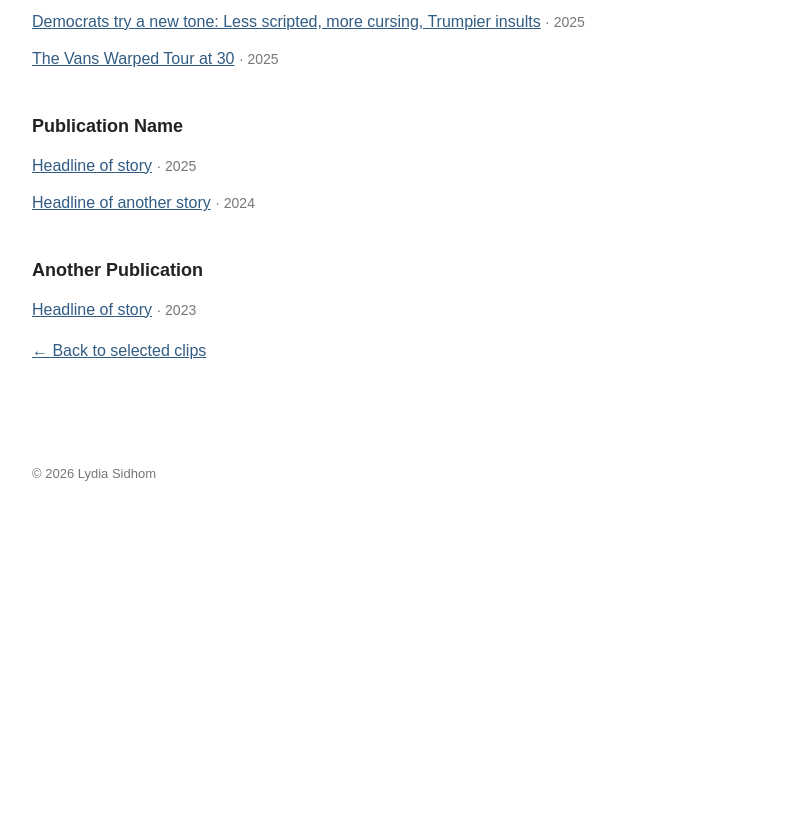
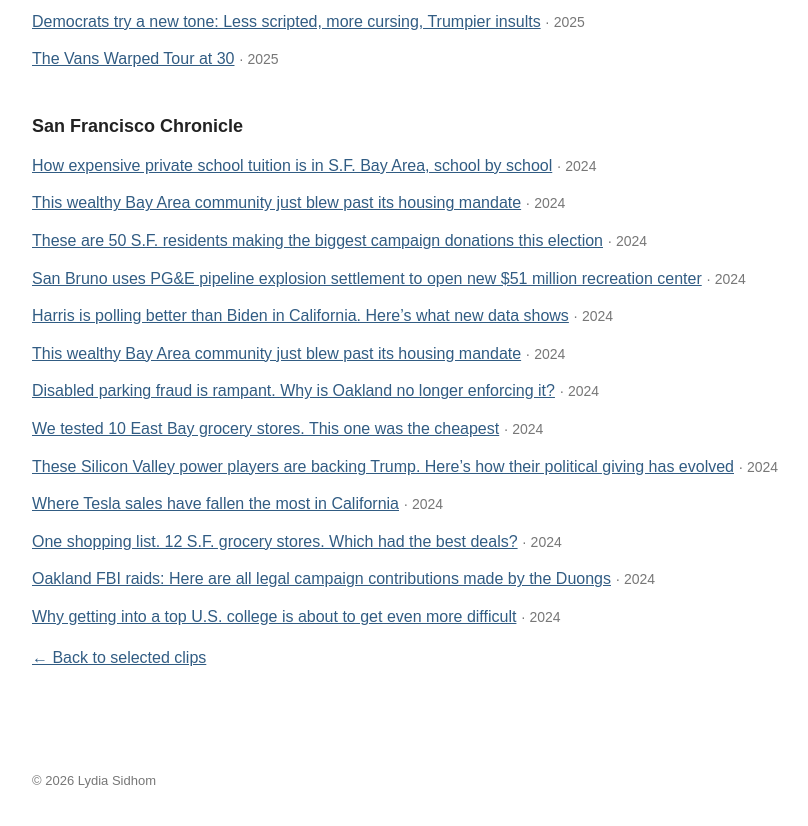
Before and after one commit to lydiagsidhom/lydiagsidhom.github.io, a plain HTML site: page all-work.html in a window 1280 px wide. Shown: the part 1515-2341 px from the top of the page, without its empty margins (213-1021 px from the left). Before the commit the page ends 2040 px from the top, so only its background shows below. Drawn offline with Linux system fonts and the light colour scheme.

Commit message:
Update all-work.html

```diff
--- a/all-work.html
+++ b/all-work.html
@@ -208,33 +208,87 @@
         </section>
 
         <section class="outlet">
-            <h2>Publication Name</h2>
+            <h2>San Francisco Chronicle</h2>
 
             <ul class="work-list">
                 <li>
-                    <a href="ARTICLE-URL">Headline of story</a>
-                    <span> · 2025</span>
+                    <a href="https://www.sfchronicle.com/projects/2024/bay-area-private-school-tuition-2024-2025/">How expensive private school tuition is in S.F. Bay Area, school by school</a>
+                    <span> · 2024</span>
                 </li>
                 <li>
-                    <a href="ARTICLE-URL">Headline of another story</a>
+                    <a href="https://www.sfchronicle.com/eastbay/article/piedmont-building-adus-housing-crisis-19728741.php">This wealthy Bay Area community just blew past its housing mandate</a>
                     <span> · 2024</span>
                 </li>
+
+                <li>
+                    <a href="https://www.sfchronicle.com/projects/2024/sf-biggest-political-donations/">These are 50 S.F. residents making the biggest campaign donations this election</a>
+                    <span> · 2024</span>
+                </li>
+
+                <li>
+                    <a href="https://www.sfchronicle.com/bayarea/article/san-bruno-uses-pipeline-explosion-settlement-open-19719303.php">San Bruno uses PG&E pipeline explosion settlement to open new $51 million recreation center</a>
+                    <span> · 2024</span>
+                </li>
+
+                <li>
+                    <a href="https://www.sfchronicle.com/california/article/harris-poll-california-19658499.php">Harris is polling better than Biden in California. Here’s what new data shows</a>
+                    <span> · 2024</span>
+                </li>
+
+                <li>
+                    <a href="https://www.sfchronicle.com/eastbay/article/piedmont-building-adus-housing-crisis-19728741.php">This wealthy Bay Area community just blew past its housing mandate</a>
+                    <span> · 2024</span>
+                </li>
+
+                <li>
+                    <a href="https://www.sfchronicle.com/bayarea/article/disabled-parking-fraud-oakland-19651898.php">Disabled parking fraud is rampant. Why is Oakland no longer enforcing it?</a>
+                    <span> · 2024</span>
+                </li>
+
+
+                <li>
+                    <a href="https://www.sfchronicle.com/projects/2024/east-bay-grocery-stores-comparison/">We tested 10 East Bay grocery stores. This one was the cheapest</a>
+                    <span> · 2024</span>
+                </li>
+
+
+                <li>
+                    <a href="https://www.sfchronicle.com/california/article/silicon-valley-trump-donations-19621024.php">These Silicon Valley power players are backing Trump. Here’s how their political giving has evolved</a>
+                    <span> · 2024</span>
+                </li>
+
+
+
+                <li>
+                    <a href="https://www.sfchronicle.com/california/article/tesla-sales-19620829.php">Where Tesla sales have fallen the most in California</a>
+                    <span> · 2024</span>
+                </li>
+
+                <li>
+                    <a href="https://www.sfchronicle.com/projects/2024/sf-grocery-stores-price-comparison/">One shopping list. 12 S.F. grocery stores. Which had the best deals?</a>
+                    <span> · 2024</span>
+                </li>
+
+                <li>
+                    <a href="https://www.sfchronicle.com/projects/2024/duong-campaign-finance/">Oakland FBI raids: Here are all legal campaign contributions made by the Duongs</a>
+                    <span> · 2024</span>
+                </li>
+
+                <li>
+                    <a href="https://www.sfchronicle.com/california/article/demographics-hardest-years-19563045.php">Why getting into a top U.S. college is about to get even more difficult</a>
+                    <span> · 2024</span>
+                </li>
+
+
+
+
             </ul>
         </section>
 
-        <section class="outlet">
-            <h2>Another Publication</h2>
 
-            <ul class="work-list">
-                <li>
-                    <a href="ARTICLE-URL">Headline of story</a>
-                    <span> · 2023</span>
-                </li>
-            </ul>
-        </section>
 
-        <p>
-            <a href="clips.html">← Back to selected clips</a>
+        <p class="back-link">
+            <a href="clips.html" class="back-link-white">← Back to selected clips</a>
         </p>
 
     </main>
```
